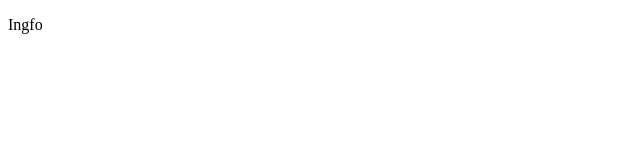
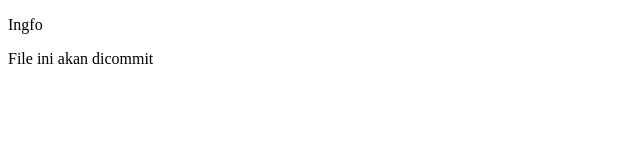
Before and after one commit to vigosss12/belajar-git, a plain HTML site: page index.html in a window 1280 px wide. Shown: the whole page, without its empty margins (0-640 px from the left). Drawn offline with Linux system fonts and the light colour scheme.

Commit message:
Commit file baru

```diff
--- a/index.html
+++ b/index.html
@@ -5,5 +5,6 @@
 </head>
 <body>
 	<p>Ingfo</p>
+	<p>File ini akan dicommit</p>
 </body>
 </html>
```
